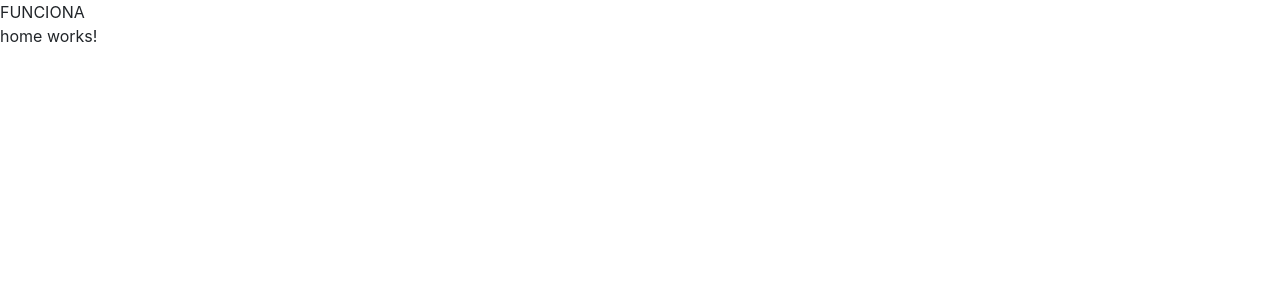
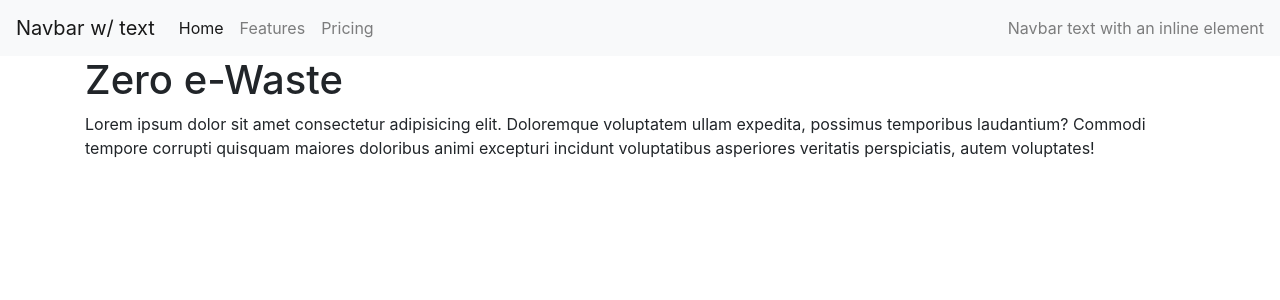
Before and after one commit to ajv777/Zero-e-Waste-front, an Angular app: page /home in a window 1280 px wide. Shown: the top 300 px of the page. Built offline with nearby package versions, Linux system fonts and the light colour scheme.

Commit message:
Do minor changes

```diff
--- a/src/app/app.component.html
+++ b/src/app/app.component.html
@@ -1 +1,28 @@
-<router-outlet>FUNCIONA</router-outlet>
+<nav class="navbar navbar-expand-lg navbar-light bg-light">
+        <a class="navbar-brand" href="#">Navbar w/ text</a>
+        <button class="navbar-toggler" type="button" data-toggle="collapse" data-target="#navbarText" aria-controls="navbarText" aria-expanded="false" aria-label="Toggle navigation">
+          <span class="navbar-toggler-icon"></span>
+        </button>
+        <div class="collapse navbar-collapse" id="navbarText">
+          <ul class="navbar-nav mr-auto">
+            <li class="nav-item active">
+              <a class="nav-link" href="#">Home <span class="sr-only">(current)</span></a>
+            </li>
+            <li class="nav-item">
+              <a class="nav-link" href="#">Features</a>
+            </li>
+            <li class="nav-item">
+              <a class="nav-link" href="#">Pricing</a>
+            </li>
+          </ul>
+          <span class="navbar-text">
+            Navbar text with an inline element
+          </span>
+        </div>
+      </nav>
+<div class="container">
+
+
+  <router-outlet></router-outlet>
+
+</div>
--- a/src/app/app.module.ts
+++ b/src/app/app.module.ts
@@ -1,5 +1,6 @@
 import { BrowserModule } from '@angular/platform-browser';
 import { NgModule } from '@angular/core';
+import { ReactiveFormsModule } from '@angular/forms';
 
 import { AppRoutingModule } from './app-routing.module';
 import { AppComponent } from './app.component';
@@ -18,7 +19,8 @@ import { PuntosLimpiosComponent } from './puntos-limpios/puntos-limpios.componen
   ],
   imports: [
     BrowserModule,
-    AppRoutingModule
+    AppRoutingModule,
+    ReactiveFormsModule
   ],
   providers: [],
   bootstrap: [AppComponent]
--- a/src/app/home/home.component.html
+++ b/src/app/home/home.component.html
@@ -1 +1,7 @@
-<p>home works!</p>
+<h1>Zero e-Waste</h1>
+<p>Lorem ipsum dolor sit amet consectetur adipisicing elit. Doloremque voluptatem ullam expedita,
+    possimus temporibus laudantium? Commodi tempore corrupti quisquam maiores doloribus
+    animi excepturi incidunt voluptatibus asperiores veritatis perspiciatis, autem voluptates!</p>
+
+    <iframe aria-hidden="true" frameborder="0" tabindex="-1" style="z-index: -1; position: absolute; width: 100%; height: 100%; top: 0px; left: 0px; border: none;"></iframe>
+<!--  -->
--- /dev/null
+++ b/src/models/product.model.ts
@@ -0,0 +1,3 @@
+export class product{
+
+}
```
Also changed, not shown: src/app/update-item.service.ts (added, +9 -0 lines), src/models/user.model.ts (added), src/puntoslimpios.txt (added).
